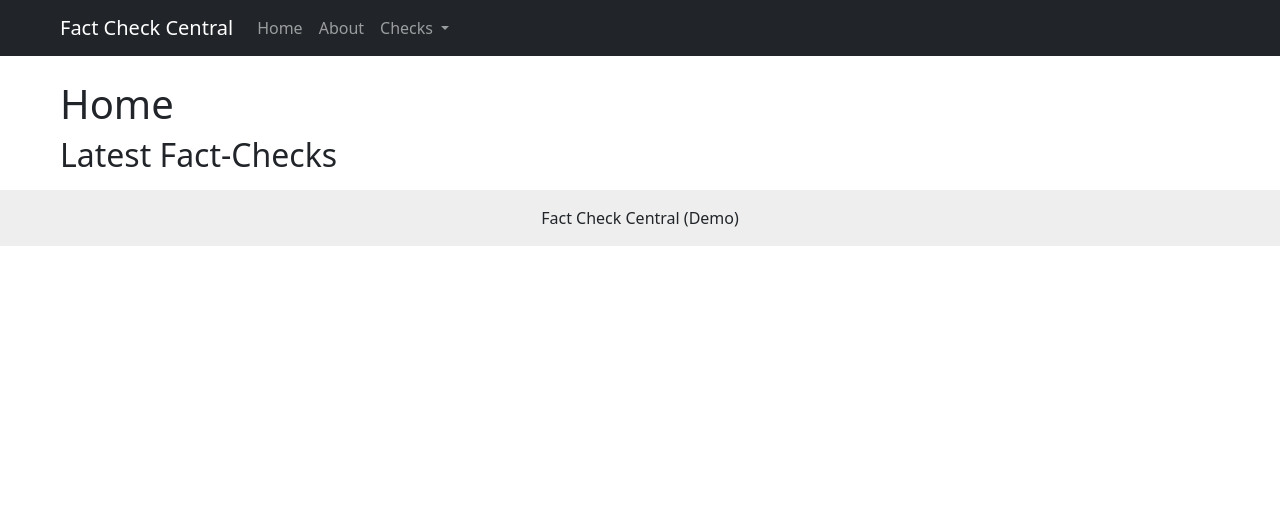
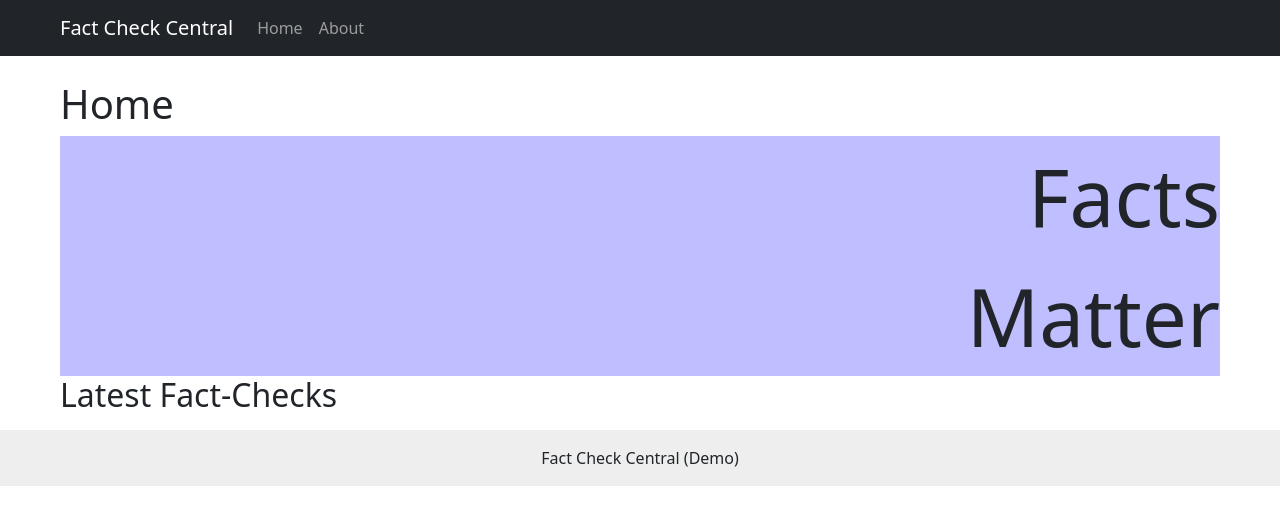
Before and after one commit to jbrcodes/FactCheckCentral, a Flask app: page / in a window 1280 px wide. Shown: the top 525 px of the page. Run offline with Flask 3, Linux system fonts and the light colour scheme; data that the repository does not hold is empty; parts of the project's set-up code (start-up, migrations or seed data) failed here and were passed over.

Commit message:
Remove org pages; work on Home responsiveness

```diff
--- a/fcc/blues/checks/__init__.py
+++ /dev/null
@@ -1,3 +0,0 @@
-# fcc/checks/__init__.py
-
-from fcc.blues.checks.routes import bp
--- a/fcc/blues/routes.py
+++ b/fcc/blues/routes.py
@@ -20,7 +20,7 @@ def home():
             db.select(Check)
                 .filter_by(organization_id=org.id)
                 .order_by(Check.stmt_date_iso.desc(), Check.id)
-                .limit(3)
+                .limit(6)
         ).scalars()
         cards[org.slug] = list(result)
 
--- a/fcc/static/fcc.css
+++ b/fcc/static/fcc.css
@@ -23,20 +23,6 @@
     margin: 0 auto;
     padding: 0 10px;
 }
-
-/* @media screen and (min-width: 500px) {
-    .jbr-container {
-        width: 480px;
-        margin: 0 auto;
-    }
-}
-
-@media screen and (min-width: 800px) {
-    .jbr-container {
-        width: 780px;
-    }
-}
-*/
 
 @media screen and (min-width: 1200px) {
     .jbr-container {
@@ -81,25 +67,41 @@ footer {
 .check-card-grid {
     display: grid;
     grid-template-columns: 1fr;
-    grid-auto-rows: 18em;
+    grid-auto-rows: 14em;
     gap: 10px;
 }
 
+/* tablet+ */
 @media screen and (min-width: 700px) {
     .check-card-grid {
         grid-template-columns: repeat(2, 1fr);
+        grid-auto-rows: 18em;
+        gap: 20px;
     }
 }
 
+/* laptop+ */
 @media screen and (min-width: 1000px) {
     .check-card-grid {
         grid-template-columns: repeat(3, 1fr);
     }
 }
 
-.check-card-grid a  {
+.check-card-grid > a  {
     text-decoration: none;
     color: black;
+}
+
+/* mobile: only show first 3 cards */
+.check-card-grid > a:nth-child(n + 4) {
+    display: none;
+}
+
+/* tablet+: show all cards */
+@media screen and (min-width: 700px) {
+    .check-card-grid > a:nth-child(n + 4) {
+        display: inline;
+    }
 }
 
 /*****
--- a/fcc/templates/macros/cards.html
+++ b/fcc/templates/macros/cards.html
@@ -2,7 +2,7 @@
 
 
 {% macro dpa_Card(ch) %}
-<a href="{{ ch.stmt_url }}" target="_blank" title="Go to DPA site">
+<a href="{{ ch.stmt_url }}" target="_blank" title="Go to DPA page">
     <div class="CheckCard border rounded-2">
         <div class="scrollable">
             <div class="date">{{ ch.stmt_date_locale }}</div>
@@ -24,7 +24,7 @@
 
 
 {% macro newtral_Card(ch) %}
-<a href="{{ ch.stmt_url }}" target="_blank" title="Go to Newtral site">
+<a href="{{ ch.stmt_url }}" target="_blank" title="Go to Newtral page">
     <div class="CheckCard border rounded-2">
         <div class="scrollable">
             <div class="date">{{ ch.stmt_date_locale }}</div>
@@ -55,7 +55,7 @@
 
 
 {% macro politifact_Card(ch) %}
-<a href="{{ ch.stmt_url }}" target="_blank" title="Go to PolitiFact site">
+<a href="{{ ch.stmt_url }}" target="_blank" title="Go to PolitiFact page">
     <div class="CheckCard border rounded-2">
         <div class="scrollable">
             <div class="date">{{ ch.stmt_date_locale }}</div>
@@ -85,7 +85,7 @@
 
 
 {% macro snopes_Card(ch) %}
-<a href="{{ ch.stmt_url }}" target="_blank" title="Go to Snopes site">
+<a href="{{ ch.stmt_url }}" target="_blank" title="Go to Snopes page">
     <div class="CheckCard border rounded-2">
         <div class="scrollable">
             <div class="date">{{ ch.stmt_date_locale }}</div>
@@ -110,7 +110,7 @@
 
 
 {% macro surligneurs_Card(ch) %}
-<a href="{{ ch.stmt_url }}" target="_blank" title="Go to Les Surligneurs site">
+<a href="{{ ch.stmt_url }}" target="_blank" title="Go to Les Surligneurs page">
     <div class="CheckCard border rounded-2">
         <div class="scrollable">
             <div class="date">{{ ch.stmt_date_locale }}</div>
--- a/fcc/templates/navbar.html
+++ b/fcc/templates/navbar.html
@@ -9,20 +9,6 @@
         <ul class="navbar-nav">
             <li class="nav-item"><a class="nav-link" href="/">Home</a></li>
             <li class="nav-item"><a class="nav-link" href="/about">About</a></li>
-
-            <li class="nav-item dropdown">
-                <a class="nav-link dropdown-toggle" href="#" role="button" data-bs-toggle="dropdown" aria-expanded="false">
-                    Checks
-                </a>
-
-                <ul class="dropdown-menu">
-                    <li><a class="dropdown-item" href="/checks/dpa">Deutsche Presse-Agentur</a></li>
-                    <li><a class="dropdown-item" href="/checks/newtral">Newtral</a></li>
-                    <li><a class="dropdown-item" href="/checks/politifact">PolitiFact</a></li>
-                    <li><a class="dropdown-item" href="/checks/snopes">Snopes</a></li>
-                    <li><a class="dropdown-item" href="/checks/surligneurs">Les Surligneurs</a></li>
-                </ul>
-            </li>
         </ul>
     </div>
 </nav>
--- a/fcc/templates/page/home.html
+++ b/fcc/templates/page/home.html
@@ -2,6 +2,16 @@
 
 {% extends 'layout.html' %}
 {% import 'macros/cards.html' as card_macros %}
+
+{%
+    set org_logos = {
+        'dpa': 'https://ifcncodeofprinciples.poynter.org/storage/logos/dpa-deutsche-presse-agentur-gmbh_logo.png',
+        'newtral': 'https://ifcncodeofprinciples.poynter.org/storage/logos/newtral_logo.png',
+        'politifact': 'https://ifcncodeofprinciples.poynter.org/storage/logos/politifact_logo.png',
+        'snopes': 'https://ifcncodeofprinciples.poynter.org/storage/logos/snopescom_logo.png',
+        'surligneurs': 'https://ifcncodeofprinciples.poynter.org/storage/logos/les-surligneurs_logo.png'
+    }
+%}
 
 
 {% block css %}
@@ -16,18 +26,36 @@ h3 {
     border-bottom: 2px solid #ccc;
     padding-bottom: .5em;
 }
+
+#jumbotron {
+    display: grid;
+    grid-template-columns: 1fr 1fr;
+    background-color: rgba(0, 0, 255, .25);
+}
+
+#spruch {
+    font-size: 5em;
+    text-align: right;
+}
 {% endblock %}
 
 
 {% block content %}
 <h1>Home</h1>
 
+<div id="jumbotron">
+    <span></span>
+    <span id="spruch">Facts <br> Matter</span>
+</div>
+
 <h2>Latest Fact-Checks</h2>
 
 {% for org in orgs %}
+    <div class="org-block">
         <div class="foo">
-        <h3>{{ org.name }} ({{ org.country }})</h3>
-        <a class="btn btn-primary btn-sm" href="/checks/{{org.slug}}">more...</a>
+            <h3>{{ org.name }}</h3>
+            <div>Country: {{ org.country }}</div>
+            <a href="{{ org.site_url }}">{{ org.site_url|strip_http }}</a>
         </div>
 
         <div class="check-card-grid">
@@ -36,5 +64,6 @@ h3 {
                 {{ card_macros[macro_name](card) }}
             {% endfor %}
         </div>
+    </div>
 {% endfor %}
 {% endblock %}
--- a/requirements.txt
+++ b/requirements.txt
@@ -12,5 +12,4 @@ pyee==9.0.4
 python-dotenv==1.0.0
 SQLAlchemy==2.0.23
 typing_extensions==4.9.0
-Unidecode==1.3.7
 Werkzeug==3.0.1
```
Also changed, not shown: fcc/__init__.py (+0 -8 lines), fcc/blues/checks/routes.py (deleted, +0 -30 lines), 1 other file. Lines whose indentation alone changed are shown as unchanged.
